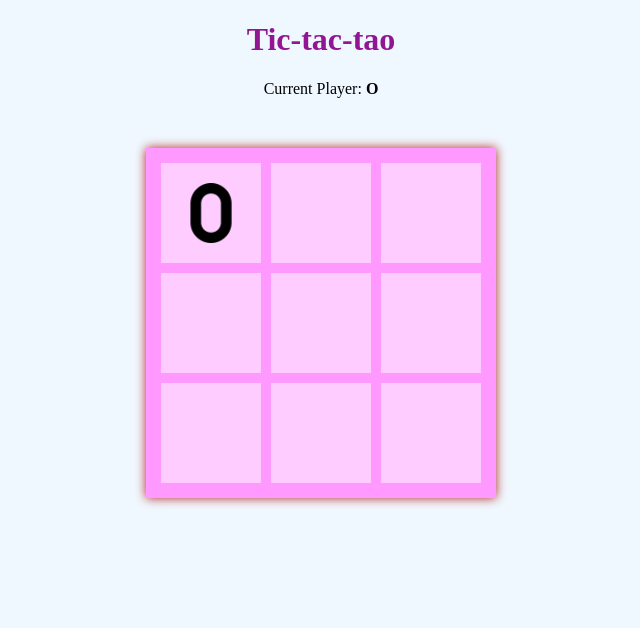
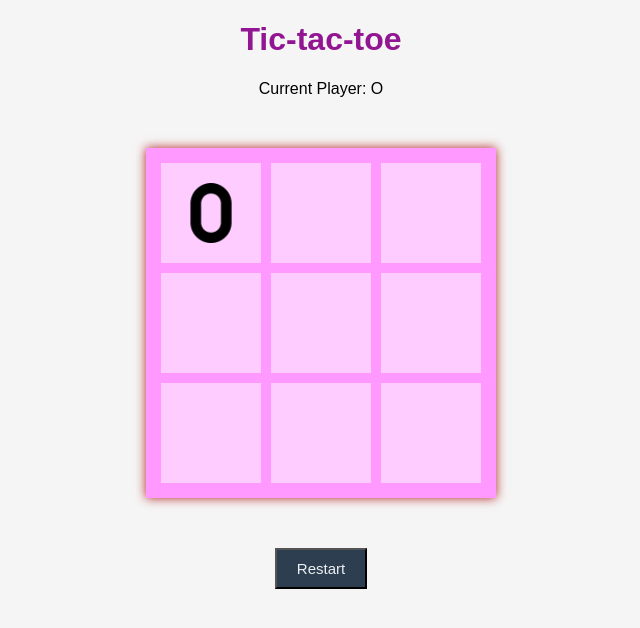
Before and after one commit to Rutujaranade22/TIC-TAC-TOE, a plain HTML site: page index.html in a window 1280 px wide. Both pictures are taken after a click on the element 530 px from the left and 212 px from the top of the page. Shown: the whole page, without its empty margins (319-959 px from the left). Drawn offline with Linux system fonts and the light colour scheme.

Commit message:
error resolve

```diff
--- a/index.html
+++ b/index.html
@@ -3,13 +3,15 @@
 <head>
     <meta charset="UTF-8">
     <meta name="viewport" content="width=device-width, initial-scale=1.0">
-    <title>Tic-tac-tao</title>
+    <title>Tic-tac-toe</title>
     <link rel="icon" href="./img/tic-tac-toe.png" type="image/png">
     <style>
         body {
-            background-color: aliceblue;
+            font-family: Arial, sans-serif;
+            text-align: center;
             margin: 0;
             padding: 0;
+            background-color: #f5f5f5;
         }
         .head {
             text-align: center;
@@ -25,7 +27,7 @@
             display: flex;
         }
         .box {
-            background-color:#ffccff;
+            background-color: #ffccff;
             height: 100px;
             width: 100px;
             margin: 5px;
@@ -39,14 +41,21 @@
             cursor: pointer;
             box-shadow: 0 0 5px 2px rgb(103, 72, 72);
         }
-        .currentPlayer{
- text-align: center;
-     }
+        .currentPlayer {
+            text-align: center;
+        }
+        .restart {
+            padding: 10px 20px;
+            font-size: 15px;
+            cursor: pointer;
+            background-color: #2c3e50;
+            color: #ecf0f1;
+        }
     </style>
 </head>
 <body>
-    <h1 class="head" style="color: #921592;">Tic-tac-tao</h1>
-    <p  class= "currentPlayer"id="currentPlayer"><b>Current Player: X</b></p>
+    <h1 class="head" style="color: #921592;">Tic-tac-toe</h1>
+    <p class="currentPlayer" id="currentPlayer"><b>Current Player: X</b></p>
     <div class="board">
         <div class="row">
             <div class="box" onclick="selectBox(0)"></div>
@@ -64,37 +73,72 @@
             <div class="box" onclick="selectBox(8)"></div>
         </div>
     </div>
+    <button class="restart" id="restart" onclick="resetBoard()">Restart</button>
+
     <script>
-        const board = [-1, -1, -1, -1, -1, -1, -1, -1, -1];
-        let currentPlayer = "X";
+        const board = Array(9).fill(-1); // Initialize the board with empty values
+        let currentPlayer = "X"; // Start with player X
 
         function renderBoard() {
             const allBoxes = document.querySelectorAll(".box");
-            allBoxes.forEach((boxElement, i) => {
-                if (board[i] === "O") {
-                    boxElement.innerHTML = '<img src="./img/delete.png" height="60px"/>';
-                } else if (board[i] === "X") {
-                    boxElement.innerHTML = '<img src="./img/zero.png" height="60px"/>';
+            allBoxes.forEach((box, index) => {
+                if (board[index] === "X") {
+                    box.innerHTML = '<img src="./img/zero.png" height="60px"/>';
+                } else if (board[index] === "O") {
+                    box.innerHTML = '<img src="./img/delete.png" height="60px"/>';
                 } else {
-                    boxElement.innerHTML = "";
+                    box.innerHTML = ""; // Clear the box if empty
                 }
             });
         }
 
-        function selectBox(boxNumber) {
-            if (board[boxNumber] !== -1) {
-                alert("Invalid move");
+        function selectBox(index) {
+            if (board[index] !== -1) {
+                alert("Invalid move! This box is already taken.");
                 return;
             }
-            board[boxNumber] = currentPlayer;
+
+            board[index] = currentPlayer; // Mark the current player's move
             renderBoard();
 
+            if (checkWinner()) {
+                alert(`${currentPlayer} wins!`);
+                resetBoard();
+                return;
+            }
+
+            if (board.every(cell => cell !== -1)) { // Check for a tie
+                alert("It's a tie!");
+                resetBoard();
+                return;
+            }
+
+            // Switch players
             currentPlayer = currentPlayer === "X" ? "O" : "X";
-            const currentPlayerElement = document.getElementById("currentPlayer");
-            currentPlayerElement.innerHTML = `Current Player: <b>${currentPlayer}</b>`;
+            document.getElementById("currentPlayer").innerText = `Current Player: ${currentPlayer}`;
         }
 
-        renderBoard();
+        function checkWinner() {
+            const winningCombinations = [
+                [0, 1, 2], [3, 4, 5], [6, 7, 8], // Rows
+                [0, 3, 6], [1, 4, 7], [2, 5, 8], // Columns
+                [0, 4, 8], [2, 4, 6]            // Diagonals
+            ];
+
+            return winningCombinations.some(combination => {
+                const [a, b, c] = combination;
+                return board[a] !== -1 && board[a] === board[b] && board[b] === board[c];
+            });
+        }
+
+        function resetBoard() {
+            board.fill(-1); // Clear the board
+            renderBoard();
+            currentPlayer = "X"; // Reset the current player
+            document.getElementById("currentPlayer").innerText = `Current Player: ${currentPlayer}`;
+        }
+
+        renderBoard(); // Initialize the game board
     </script>
 </body>
 </html>
```
